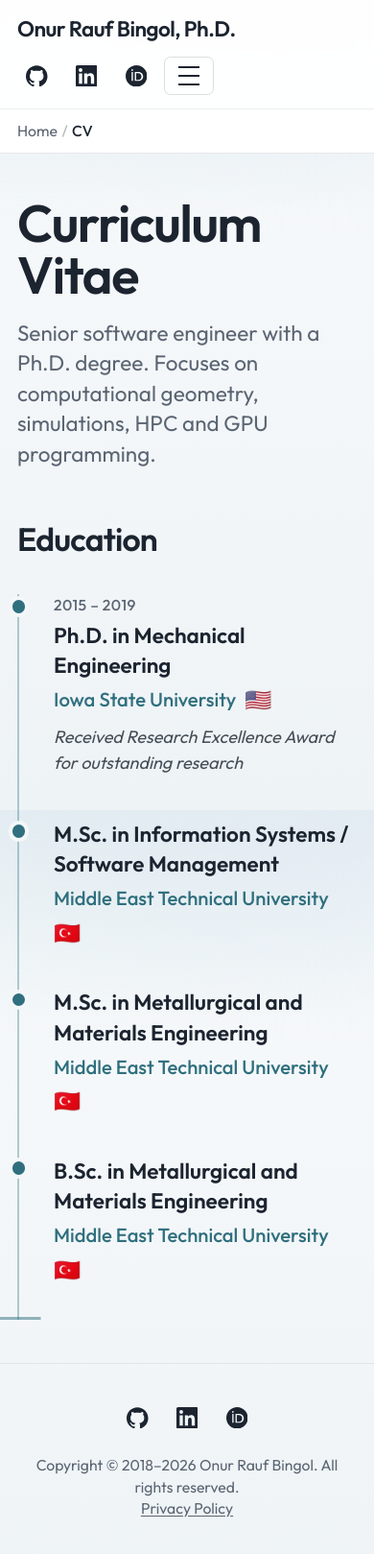
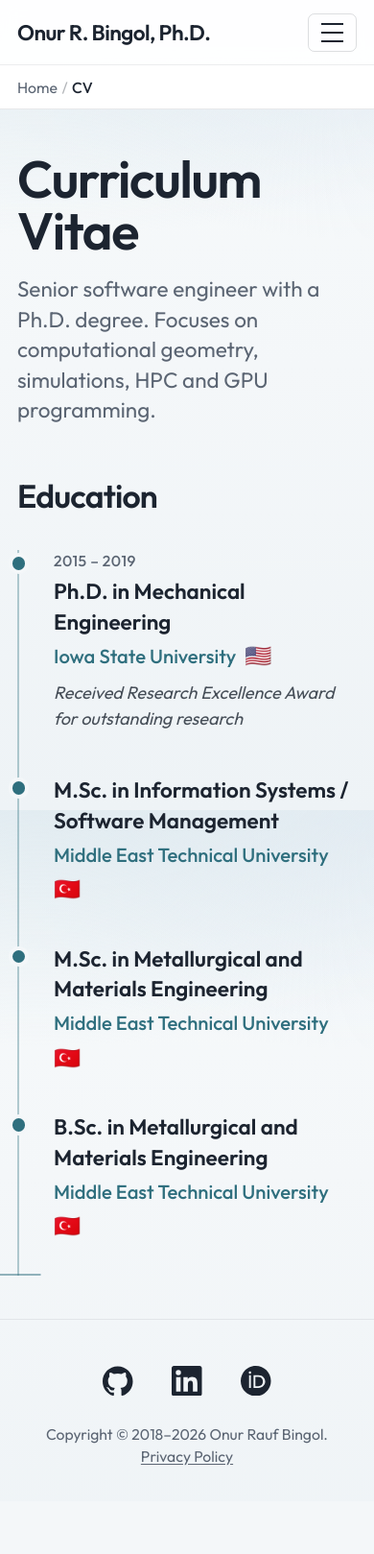
Before and after one commit to orbingol/orbingol.github.io, an Astro site: page /cv in a window 390 px wide. Shown: the whole page at 96% size. After the commit the page ends 1564 px from the top, so only its background shows below. Built offline with nearby package versions, Linux system fonts and the light colour scheme; Astro itself is replaced by a stand-in of ours.

Commit message:
fix mobile site

```diff
--- a/src/components/Footer.astro
+++ b/src/components/Footer.astro
@@ -6,9 +6,9 @@ const year = new Date().getFullYear();
 
 <footer class="mt-auto w-full border-t border-[var(--color-ink)]/8 px-4 py-8 sm:px-6 lg:px-8">
   <div class="flex flex-col items-center gap-4">
-    <SocialIcons />
+    <SocialIcons class="gap-4 md:gap-2.5" linkClass="size-12 md:size-9" iconClass="size-7 md:size-5" />
     <p class="text-center text-sm text-[var(--color-muted)]">
-      Copyright &copy; 2018–{year} Onur Rauf Bingol. All rights reserved.<br />
+      Copyright &copy; 2018–{year} Onur Rauf Bingol.<br />
       <a class="underline underline-offset-2 hover:text-[var(--color-accent)]" href="https://github.com/orbingol/orbingol.github.io"> Privacy Policy </a>
     </p>
   </div>
--- a/src/components/Nav.astro
+++ b/src/components/Nav.astro
@@ -1,6 +1,6 @@
 ---
 import SocialIcons from "./SocialIcons.astro";
-import { SITE_NAME } from "../lib/site";
+import { SITE_NAME, SITE_NAME_SHORT } from "../lib/site";
 import { getEnabledProjects } from "../lib/projects";
 
 const pathname = Astro.url.pathname.replace(/\/$/, "") || "/";
@@ -17,13 +17,15 @@ const linkActive = "font-semibold text-[var(--color-accent)]";
 ---
 
 <header class="relative z-50 w-full border-b border-[var(--color-ink)]/8 bg-[var(--color-nav)]/95 backdrop-blur-sm">
-  <nav class="site-nav flex w-full flex-wrap items-center justify-between gap-3 px-4 py-3 sm:px-6 lg:px-8" aria-label="Primary" data-nav>
-    <a href="/" class="min-w-0 truncate text-xl font-semibold tracking-tight text-[var(--color-ink)] sm:text-2xl">
-      {SITE_NAME}
+  <nav class="site-nav flex w-full flex-wrap items-center gap-3 px-4 py-3 sm:px-6 lg:px-8" aria-label="Primary" data-nav>
+    <div class="flex w-full min-w-0 items-center justify-between gap-2 md:contents">
+      <a href="/" class="min-w-0 text-xl font-semibold leading-tight tracking-tight text-[var(--color-ink)] sm:text-2xl" aria-label={SITE_NAME}>
+        <span class="md:hidden">{SITE_NAME_SHORT}</span>
+        <span class="hidden md:inline">{SITE_NAME}</span>
       </a>
 
-    <div class="flex items-center gap-2 sm:gap-3 md:order-last">
-      <SocialIcons />
+      <div class="flex shrink-0 items-center gap-2 md:order-last">
+        <SocialIcons class="hidden gap-2.5 md:flex" />
         <button
           type="button"
           class="inline-flex items-center justify-center rounded-md border border-[var(--color-ink)]/15 px-3 py-2 text-sm text-[var(--color-ink)] md:hidden"
@@ -38,6 +40,7 @@ const linkActive = "font-semibold text-[var(--color-accent)]";
             <span class="block h-0.5 w-5 bg-current"></span>
           </span>
         </button>
+      </div>
     </div>
 
     <div
--- a/src/components/SocialIcons.astro
+++ b/src/components/SocialIcons.astro
@@ -1,9 +1,11 @@
 ---
 interface Props {
   class?: string;
+  linkClass?: string;
+  iconClass?: string;
 }
 
-const { class: className = "" } = Astro.props;
+const { class: className = "", linkClass = "", iconClass = "" } = Astro.props;
 
 const icons = [
   {
@@ -24,7 +26,7 @@ const icons = [
 ] as const;
 ---
 
-<ul class:list={["flex items-center gap-2.5", className]}>
+<ul class:list={["flex items-center", className || "gap-2.5"]}>
   {
     icons.map((icon) => (
       <li>
@@ -32,18 +34,21 @@ const icons = [
           href={icon.href}
           target="_blank"
           rel="noopener noreferrer"
-          class="inline-flex size-9 items-center justify-center rounded-md text-[var(--color-ink)] transition-colors hover:bg-[var(--color-accent-soft)] hover:text-[var(--color-accent)]"
+          class:list={[
+            "inline-flex items-center justify-center rounded-md text-[var(--color-ink)] transition-colors hover:bg-[var(--color-accent-soft)] hover:text-[var(--color-accent)]",
+            linkClass || "size-9",
+          ]}
           aria-label={icon.label}
         >
           {"orcid" in icon && icon.orcid ? (
-            <svg viewBox="0 0 24 24" class="size-5" aria-hidden="true">
+            <svg viewBox="0 0 24 24" class:list={[iconClass || "size-5"]} aria-hidden="true">
               <path
                 fill="currentColor"
                 d="M12 0C5.372 0 0 5.372 0 12s5.372 12 12 12 12-5.372 12-12S18.628 0 12 0zM7.369 4.378c.525 0 .947.431.947.947s-.422.947-.947.947a.95.95 0 01-.947-.947c0-.525.422-.947.947-.947zm-.722 3.038h1.444v10.041H6.647V7.416zm3.562 0h3.9c3.712 0 5.344 2.653 5.344 5.025 0 2.578-2.016 5.016-5.325 5.016h-3.919V7.416zm1.444 1.303v7.444h2.297c2.359 0 3.687-1.303 3.687-3.726 0-2.31-1.416-3.718-3.781-3.718h-2.203z"
               />
             </svg>
           ) : (
-            <svg viewBox="0 0 24 24" class="size-5" aria-hidden="true">
+            <svg viewBox="0 0 24 24" class:list={[iconClass || "size-5"]} aria-hidden="true">
               <path fill="currentColor" d={"path" in icon ? icon.path : ""} />
             </svg>
           )}
--- a/src/lib/site.ts
+++ b/src/lib/site.ts
@@ -1,6 +1,8 @@
 /** Shared site identity and SEO helpers (public surfaces only). */
 
 export const SITE_NAME = "Onur Rauf Bingol, Ph.D.";
+/** Shorter navbar label for narrow viewports. */
+export const SITE_NAME_SHORT = "Onur R. Bingol, Ph.D.";
 export const SITE_URL = "https://onurraufbingol.com";
 export const SITE_TAGLINE = "Software Engineering · Computational Geometry · Simulations";
 export const DEFAULT_DESCRIPTION = "Software Engineering, Computational Geometry, and Simulations by Onur Rauf Bingol, Ph.D.";
```
Lines whose indentation alone changed are shown as unchanged.
